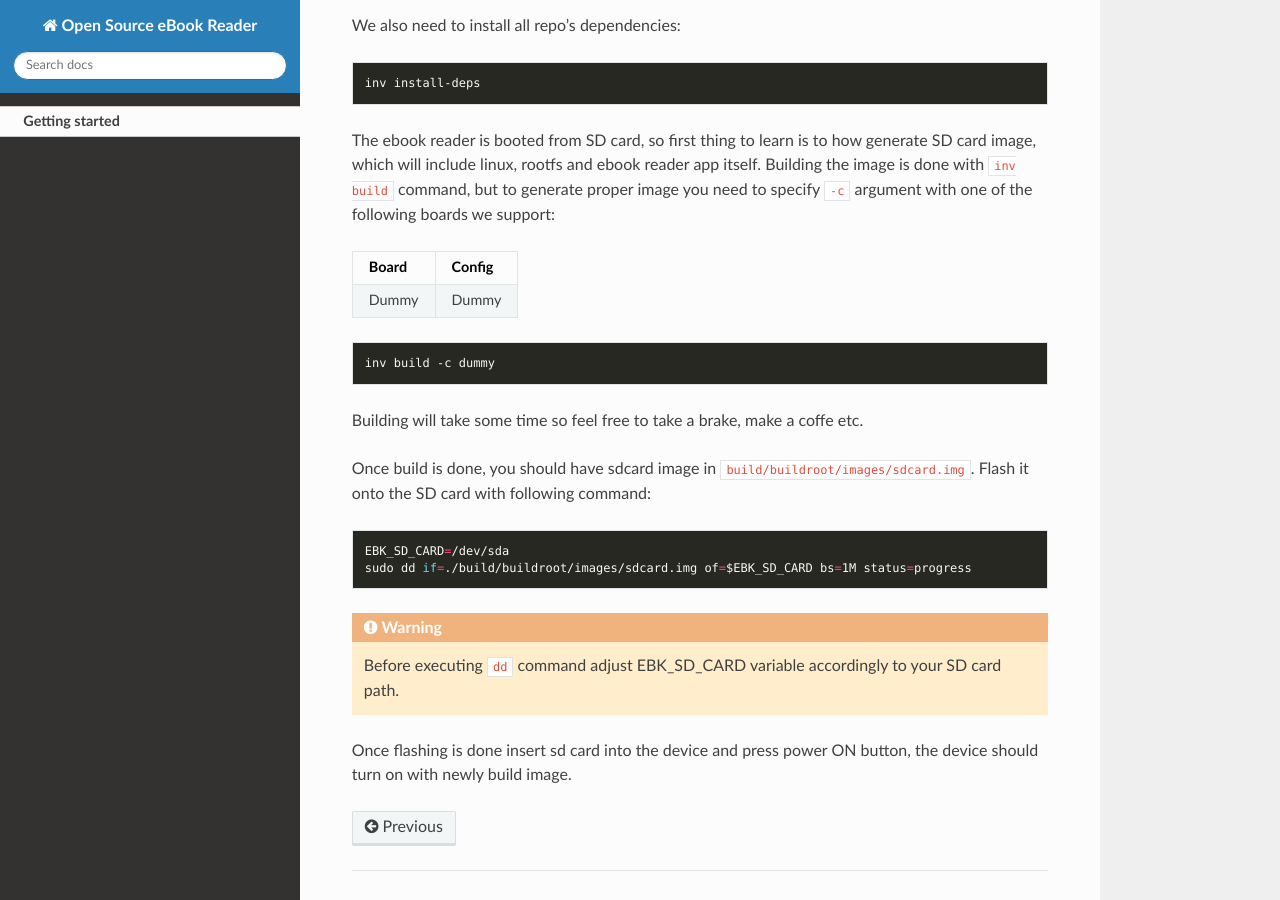
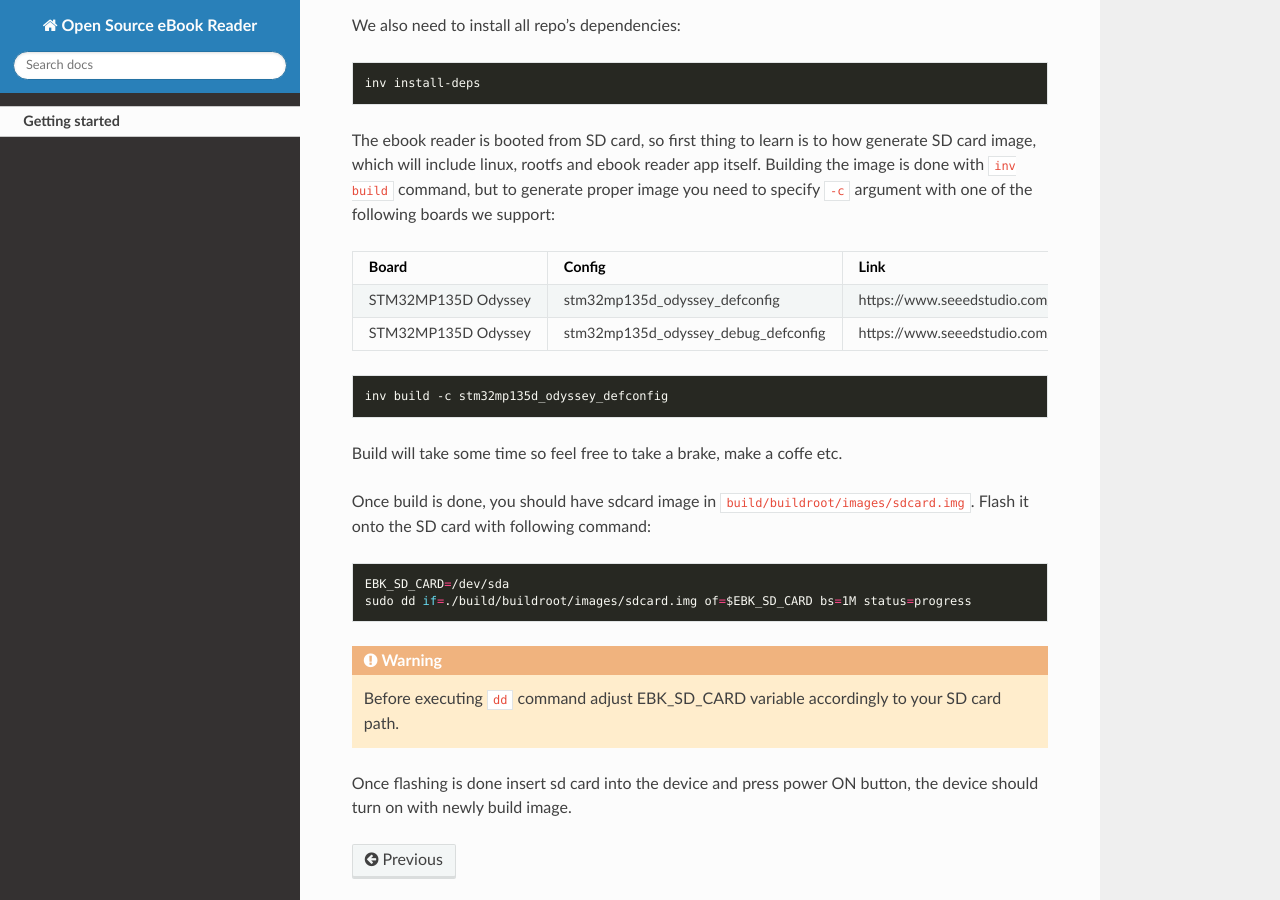
Before and after one commit to KubaTaba1uga/open_source_ebook_reader, a Sphinx documentation site: the page built from docs/getting_started.md, in a window 1280 px wide and 900 px high, scrolled down 493 px. Built offline with Sphinx 7.4.7 and the Read the Docs theme 3.1.0, drawn with Linux system fonts in a browser that asks for light colours.

Commit message:
improve docs

````diff
--- a/docs/getting_started.md
+++ b/docs/getting_started.md
@@ -27,15 +27,16 @@ Building the image is done with `inv build` command, but to generate proper imag
 
 % TO-DO: insert normal board here
 
-| Board   | Config   |
-|---------|----------|
-| Dummy   | Dummy    |
+| Board                 | Config                              | Link                                                        |
+|-----------------------|-------------------------------------|-------------------------------------------------------------|
+| STM32MP135D Odyssey   | stm32mp135d_odyssey_defconfig       | https://www.seeedstudio.com/Odyssey-MP135D-eMMC-p-5728.html |
+| STM32MP135D Odyssey   | stm32mp135d_odyssey_debug_defconfig | https://www.seeedstudio.com/Odyssey-MP135D-eMMC-p-5728.html |
 
 ```bash
-inv build -c dummy
+inv build -c stm32mp135d_odyssey_defconfig
 ```
 
-Building will take some time so feel free to take a brake, make a coffe etc.
+Build will take some time so feel free to take a brake, make a coffe etc.
 
 Once build is done, you should have sdcard image in `build/buildroot/images/sdcard.img`.
 Flash it onto the SD card with following command:
````
